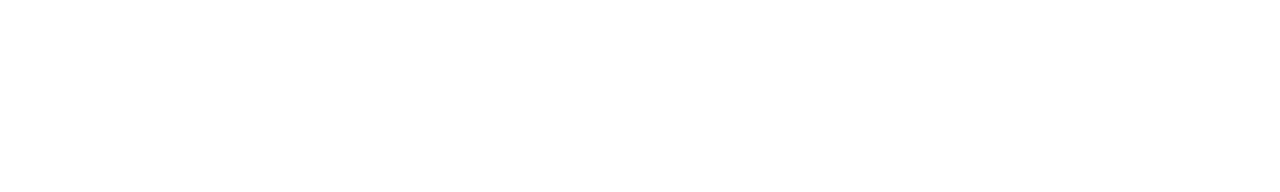
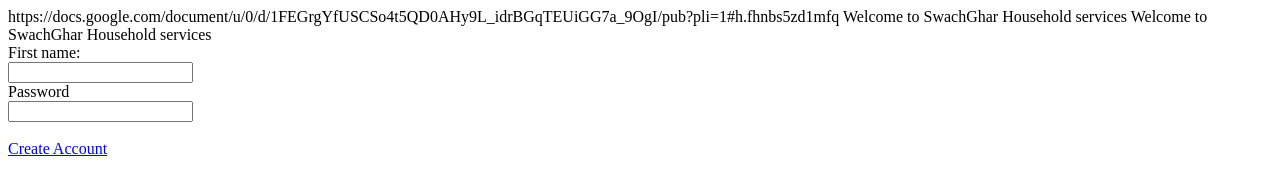
Before and after one commit to SrutaKeerthiS/MAD1-Project, a plain HTML site: page index.html in a window 1280 px wide. Drawn offline with Linux system fonts and the light colour scheme.

Commit message:
Update index.html

```diff
--- a/index.html
+++ b/index.html
@@ -1,4 +1,17 @@
 <html>
-  <title>https://docs.google.com/document/u/0/d/1FEGrgYfUSCSo4t5QD0AHy9L_idrBGqTEUiGG7a_9OgI/pub?pli=1#h.fhnbs5zd1mfq</title>
+  <head>https://docs.google.com/document/u/0/d/1FEGrgYfUSCSo4t5QD0AHy9L_idrBGqTEUiGG7a_9OgI/pub?pli=1#h.fhnbs5zd1mfq</head>
+  </title>
+  Welcome to SwachGhar Household services
+</title>
+  <body>
+    Welcome to SwachGhar Household services
+    <form >
+      <label for="fname">First name:</label><br>
+  <input type="text" id="fname" name="fname" ><br>
+  <label for="pwd"> Password </label><br>
+  <input type="password" id="pwd" name="pwd" ><br><br>
+  <a href= "/home/CreateAccount.html">Create Account </a>
+    </form>
   </body>
+
 </html>
```
